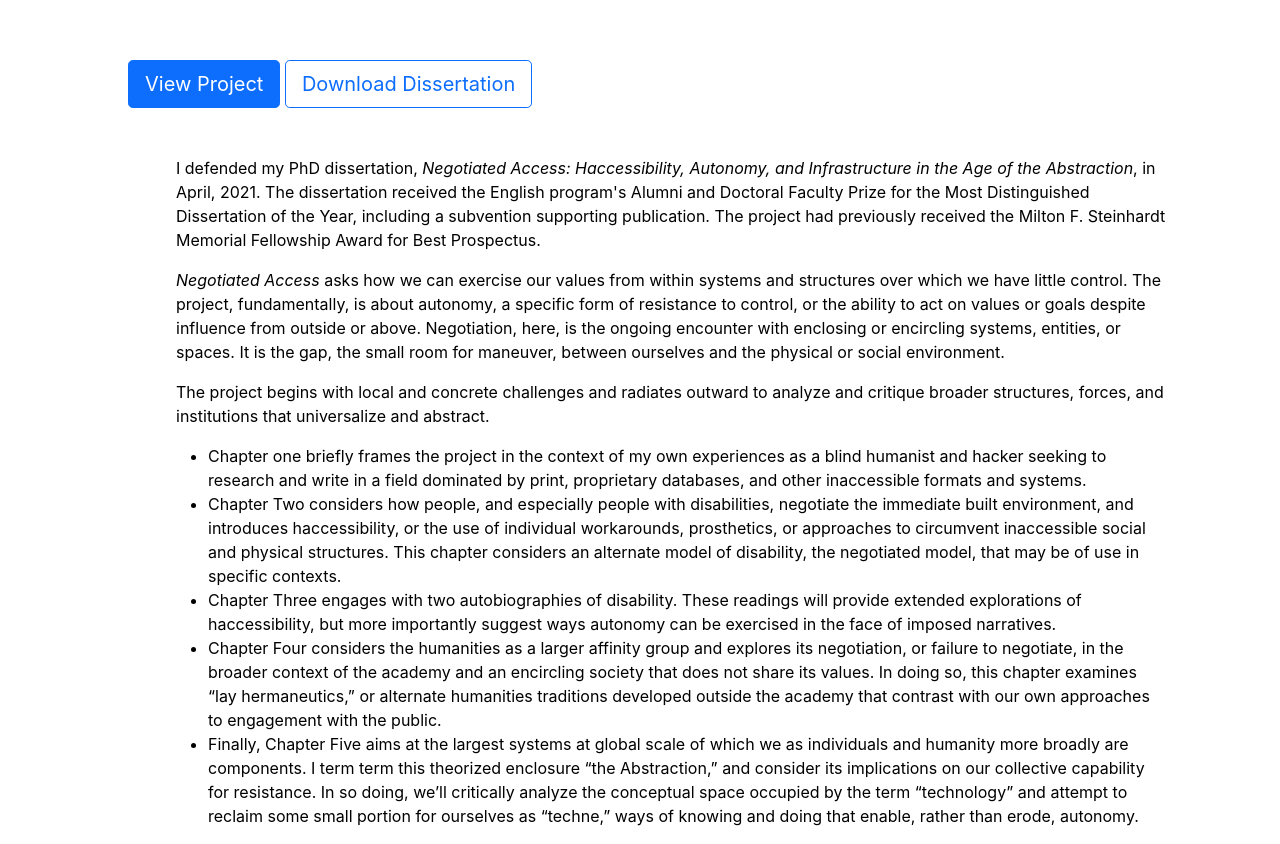
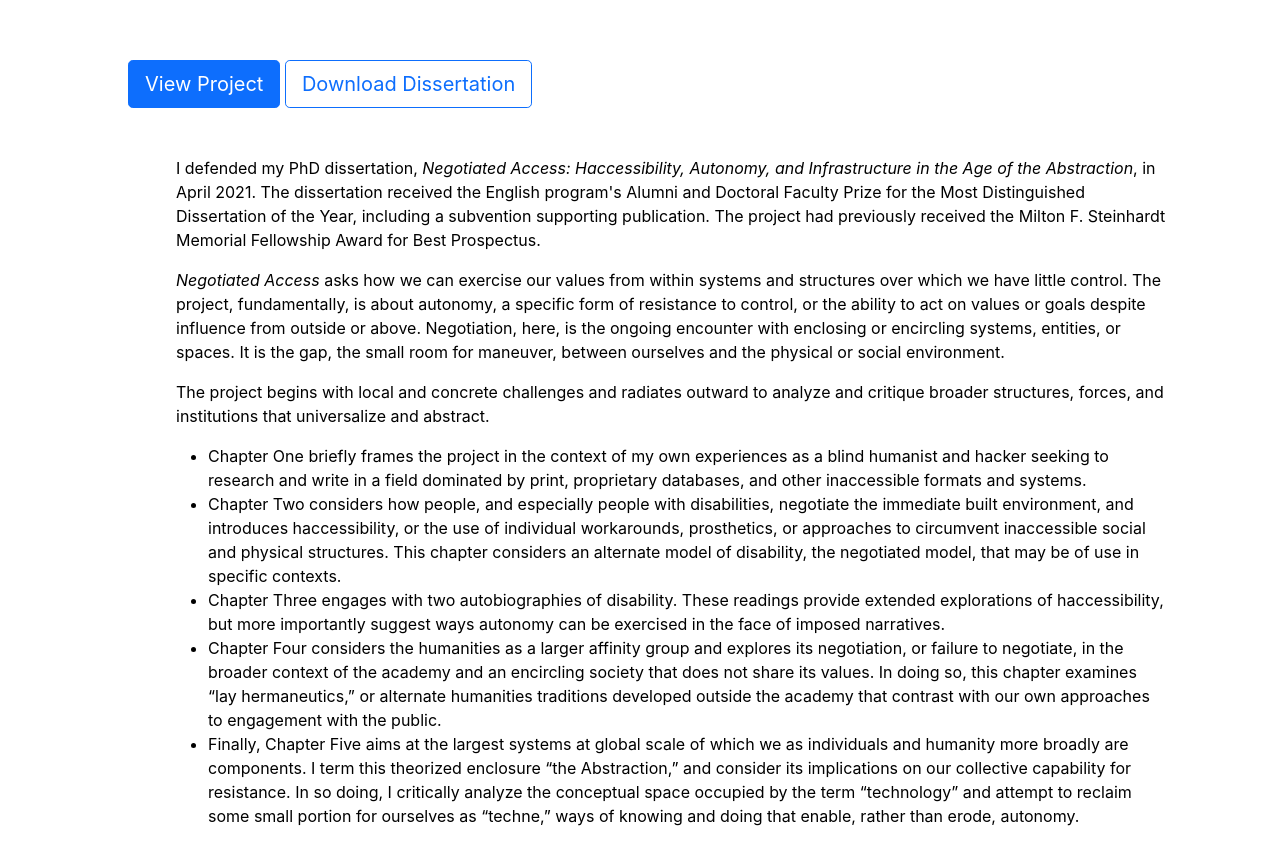
Before and after one commit to smythp/website, a Jekyll site: the page built from _projects/negotiated_access.md, in a window 1280 px wide, cut to the strip 408-1252 px from the top of the page. Built offline with Jekyll 4.4.1, drawn with Linux system fonts in a browser that asks for light colours.

```diff
--- a/_projects/negotiated_access.md
+++ b/_projects/negotiated_access.md
@@ -13,7 +13,7 @@ resources:
 ---
 
 <p>
-I defended my PhD dissertation, <em>Negotiated Access: Haccessibility, Autonomy, and Infrastructure in the Age of the Abstraction</em>, in April, 2021. The dissertation received the English program's Alumni and Doctoral Faculty Prize for the Most Distinguished Dissertation of the Year, including a subvention supporting publication. The project had previously received the Milton F. Steinhardt Memorial Fellowship Award for Best Prospectus.
+I defended my PhD dissertation, <em>Negotiated Access: Haccessibility, Autonomy, and Infrastructure in the Age of the Abstraction</em>, in April 2021. The dissertation received the English program's Alumni and Doctoral Faculty Prize for the Most Distinguished Dissertation of the Year, including a subvention supporting publication. The project had previously received the Milton F. Steinhardt Memorial Fellowship Award for Best Prospectus.
 </p>
 
 <p>
@@ -25,9 +25,9 @@ The project begins with local and concrete challenges and radiates outward to an
 </p>
 
 <ul>
-<li>Chapter one briefly frames the project in the context of my own experiences as a blind humanist and hacker seeking to research and write in a field dominated by print, proprietary databases, and other inaccessible formats and systems.</li>
+<li>Chapter One briefly frames the project in the context of my own experiences as a blind humanist and hacker seeking to research and write in a field dominated by print, proprietary databases, and other inaccessible formats and systems.</li>
 <li>Chapter Two considers how people, and especially people with disabilities, negotiate the immediate built environment, and introduces haccessibility, or the use of individual workarounds, prosthetics, or approaches to circumvent inaccessible social and physical structures. This chapter considers an alternate model of disability, the negotiated model, that may be of use in specific contexts.</li>
-<li>Chapter Three engages with two autobiographies of disability. These readings will provide extended explorations of haccessibility, but more importantly suggest ways autonomy can be exercised in the face of imposed narratives. </li>
+<li>Chapter Three engages with two autobiographies of disability. These readings provide extended explorations of haccessibility, but more importantly suggest ways autonomy can be exercised in the face of imposed narratives. </li>
 <li>Chapter Four considers the humanities as a larger affinity group and explores its negotiation, or failure to negotiate, in the broader context of the academy and an encircling society that does not share its values. In doing so, this chapter examines “lay hermaneutics,” or alternate humanities traditions developed outside the academy that contrast with our own approaches to engagement with the public.</li>
-<li>Finally, Chapter Five aims at the largest systems at global scale of which we as individuals and humanity more broadly are components. I term term this theorized enclosure “the Abstraction,” and consider its implications on our collective capability for resistance. In so doing, we’ll critically analyze the conceptual space occupied by the term “technology” and attempt to reclaim some small portion for ourselves as “techne,” ways of knowing and doing that enable, rather than erode, autonomy.</li>
+<li>Finally, Chapter Five aims at the largest systems at global scale of which we as individuals and humanity more broadly are components. I term this theorized enclosure “the Abstraction,” and consider its implications on our collective capability for resistance. In so doing, I critically analyze the conceptual space occupied by the term “technology” and attempt to reclaim some small portion for ourselves as “techne,” ways of knowing and doing that enable, rather than erode, autonomy.</li>
 </ul>
```
